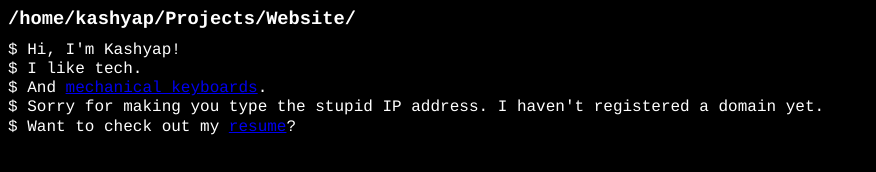
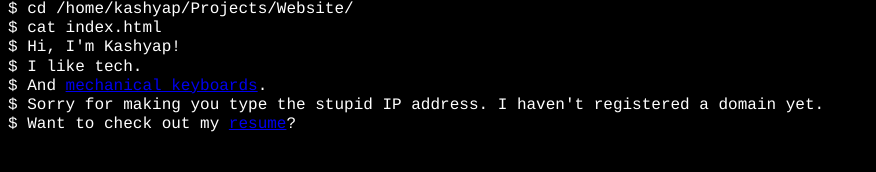
Before and after one commit to kashmoneygt/website, a plain HTML site: page index.html in a window 1280 px wide. Shown: the whole page, without its empty margins (0-876 px from the left). Drawn offline with Linux system fonts and the light colour scheme.

Commit message:
Test commit

```diff
--- a/index.html
+++ b/index.html
@@ -9,8 +9,8 @@
 
 <body>
 
-  <h3>/home/kashyap/Projects/Website/</h3>
-
+  <p>$ cd /home/kashyap/Projects/Website/</p>
+  <p>$ cat index.html</p>
   <p>$ Hi, I'm Kashyap!</p>
   <p>$ I like tech.</p>
   <p>$ And <a href="https://www.reddit.com/r/MechanicalKeyboards/comments/6hufus/out_of_this_world/">mechanical keyboards</a>.</p>
```
